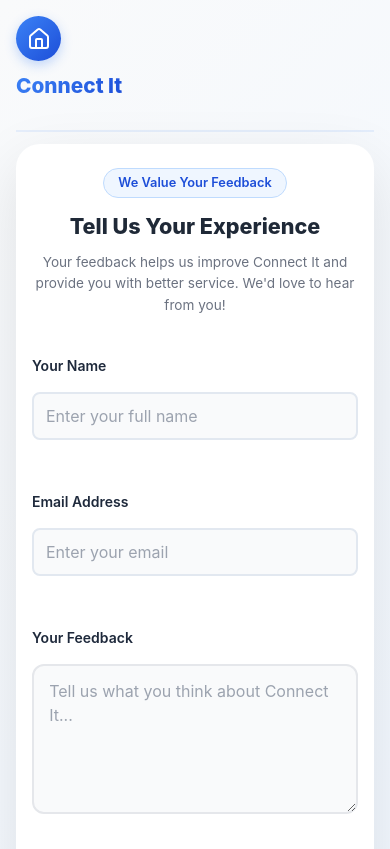
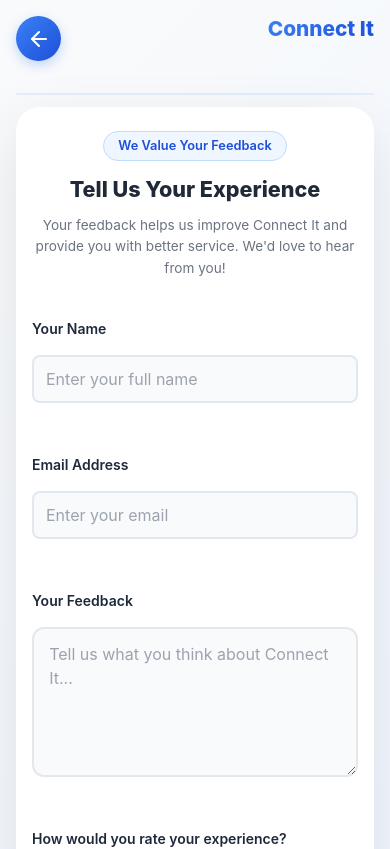
Before and after one commit to rohanz2003/Connect-it, a React (Create React App) app in the folder client/: page /feedback in a window 390 px wide. Shown: the top 849 px of the page. Built offline with nearby package versions, Linux system fonts and the light colour scheme; no server answers.

Commit message:
fix: feedback page - back arrow to chat, submit redirects to chat, Connect It centered

```diff
--- a/client/src/components/Feedback.js
+++ b/client/src/components/Feedback.js
@@ -1,6 +1,6 @@
 import React, { useState } from "react";
 import { motion } from "framer-motion";
-import { Star, Home, Send } from "lucide-react";
+import { Star, ArrowLeft, Send } from "lucide-react";
 import { useNavigate } from "react-router-dom";
 import "../styles/Feedback.css";
 
@@ -96,7 +96,7 @@ const Feedback = () => {
           rating: 0,
         });
         setTimeout(() => {
-          navigate("/");
+          navigate("/chat");
         }, 2000);
       } else {
         setErrorMessage(data.message || "Failed to send feedback. Please try again.");
@@ -131,16 +131,16 @@ const Feedback = () => {
 
   return (
     <div className="feedback-page">
-      {/* Header with Home Icon */}
+      {/* Header with Back Icon */}
       <div className="feedback-header">
         <motion.button
           className="home-button"
-          onClick={() => navigate("/")}
+          onClick={() => navigate("/chat")}
           whileHover={{ scale: 1.1 }}
           whileTap={{ scale: 0.95 }}
-          title="Go back to home"
+          title="Back to chat"
         >
-          <Home size={24} />
+          <ArrowLeft size={24} />
         </motion.button>
         <h1 className="feedback-page-title">Connect It</h1>
       </div>
--- a/client/src/styles/Feedback.css
+++ b/client/src/styles/Feedback.css
@@ -11,12 +11,18 @@
 .feedback-header {
   display: flex;
   align-items: center;
-  justify-content: space-between;
+  justify-content: center;
+  position: relative;
   max-width: 1200px;
   margin: 0 auto 3rem;
   width: 100%;
   padding-bottom: 2rem;
   border-bottom: 2px solid rgba(59, 130, 246, 0.1);
+}
+
+.feedback-header .home-button {
+  position: absolute;
+  left: 0;
 }
 
 .home-button {
@@ -329,10 +335,14 @@
   }
 
   .feedback-header {
-    flex-direction: column;
+    flex-direction: row;
     align-items: center;
     gap: 1rem;
     margin-bottom: 1.5rem;
+  }
+
+  .feedback-header .home-button {
+    position: static;
   }
 
   .feedback-form-wrapper {
```
